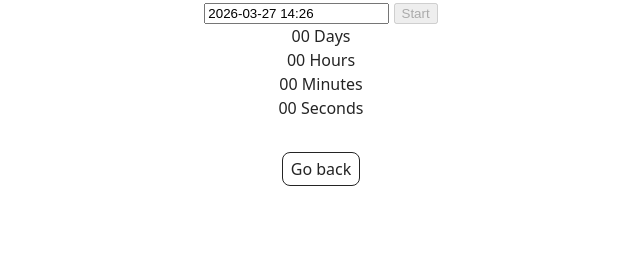
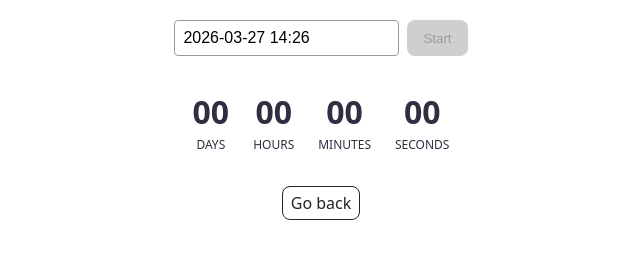
Before and after one commit to sofiiayarmak/goit-advancedjs-hw-02, a website built with Vite: page src/1-timer.html in a window 1280 px wide. Shown: the whole page, without its empty margins (319-959 px from the left). Built offline with nearby package versions, Linux system fonts and the light colour scheme.

Commit message:
timer styles

```diff
--- a/src/css/styles.css
+++ b/src/css/styles.css
@@ -16,3 +16,59 @@
 @import url('./badges.css');
 @import url('./back-link.css');
 @import url('./footer.css');
+
+.controls {
+  margin-top: 20px;
+  display: flex;
+  gap: 8px;
+  justify-content: center;
+}
+
+#datetime-picker {
+  padding: 8px;
+  font-size: 16px;
+  border: 1px solid #9a9a9a;
+  border-radius: 4px;
+  outline: none;
+}
+
+button[data-start] {
+  padding: 8px 16px;
+  background-color: #4e75ff;
+  color: #9a9a9a;
+  border: none;
+  border-radius: 8px;
+  cursor: pointer;
+  font-weight: 500;
+}
+
+button[data-start]:disabled {
+  background-color: #cfcfcf;
+  cursor: not-allowed;
+}
+
+.timer {
+  display: flex;
+  gap: 24px;
+  justify-content: center;
+  margin-top: 32px;
+}
+
+.field {
+  display: flex;
+  flex-direction: column;
+  align-items: center;
+}
+
+.value {
+  font-size: 32px;
+  font-weight: 600;
+  color: #2e2f42;
+}
+
+.label {
+  font-size: 12px;
+  text-transform: uppercase;
+  color: #2e2f42;
+  font-weight: 400;
+}
```
